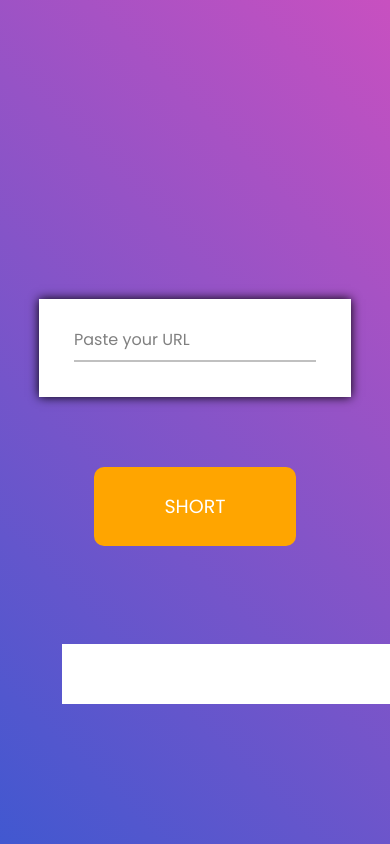
After one commit to qayrat-sultan/itparkbot, a Django app: page /go/shortener/ in a window 390 px wide; the page is wider, and only the part inside the window is pictured. The commit adds this page. Run offline with Django 4.2, Linux system fonts and the light colour scheme; parts of the project's set-up code (start-up, migrations or seed data) failed here and were passed over.

Commit message:
url shortener

```diff
--- a/djongoitpark/config/settings.py
+++ b/djongoitpark/config/settings.py
@@ -133,7 +133,7 @@ EXTRA_LANG_INFO = {
 
 LANG_INFO = dict(django.conf.locale.LANG_INFO, **EXTRA_LANG_INFO)
 django.conf.locale.LANG_INFO = LANG_INFO
-TIME_ZONE = 'UTC'
+TIME_ZONE = 'Asia/Tashkent'
 
 LOCALE_PATHS = [
     BASE_DIR / 'locale/',
@@ -148,7 +148,7 @@ USE_TZ = True
 
 
 STATIC_ROOT = str(BASE_DIR / "staticfiles")
-STATIC_URL = 'static/'
+STATIC_URL = '/static/'
 STATICFILES_DIRS = [BASE_DIR / "static"]
 STATICFILES_FINDERS = [
     "django.contrib.staticfiles.finders.FileSystemFinder",
--- a/djongoitpark/config/urls.py
+++ b/djongoitpark/config/urls.py
@@ -6,7 +6,7 @@ from django.views.generic import TemplateView
 
 urlpatterns = [
     path("", TemplateView.as_view(template_name="home.html"), name="home"),
-    path('go/', include('courses.urls'), name='main'),
+    path('go/', include('courses.urls', namespace='courses'), name='main'),
     path('administration/', admin.site.urls, name='admin'),
 ] + static(settings.MEDIA_URL, document_root=settings.MEDIA_ROOT)
 
--- a/djongoitpark/courses/urls.py
+++ b/djongoitpark/courses/urls.py
@@ -1,9 +1,12 @@
 from django.urls import path
+from django.views.generic import TemplateView
+
 from . import views
 
 app_name = 'courses'
 
 urlpatterns = [
     path('dashboard/', views.index, name='home'),
+    path('shortener/', TemplateView.as_view(template_name='courses/form.html'), name='shortener'),
     path('<str:slug>', views.ExternalLinksView.as_view(), name='home'),
 ]
--- a/djongoitpark/courses/views.py
+++ b/djongoitpark/courses/views.py
@@ -1,4 +1,4 @@
-from django.shortcuts import render
+from django.shortcuts import render, redirect
 from django.views.generic import DetailView
 
 from .models import ExternalLinks
--- /dev/null
+++ b/djongoitpark/static/form.js
@@ -0,0 +1,20 @@
+var div = document.querySelector('.wrap'),
+    btn = document.querySelector('.btn1'),
+    data = document.querySelector('#inp')
+
+
+btn.addEventListener('click', () => {
+    let p = document.createElement('p')
+    let text = document.createTextNode(data.value)
+    p.appendChild(text)
+    div.appendChild(p)
+    div.style.textAlign = 'center'
+    div.style.padding = '20px 0'
+    data.value = ''
+
+    if(p === 2){
+        alert('bunday kiritilmaydi')
+        data.value = ''
+    }
+
+})
--- /dev/null
+++ b/djongoitpark/static/index.css
@@ -0,0 +1,118 @@
+@import url('https://fonts.googleapis.com/css2?family=Inter:wght@200;400&family=Open+Sans:wght@300&family=Poppins:wght@200;300;400;500;600;700&display=swap');
+
+*{
+    margin: 0;
+    padding: 0;
+    box-sizing: border-box;
+    outline: none;
+    font-family: 'Poppins';
+}
+
+body{
+    display: flex;
+    align-items: center;
+    justify-content: center;
+    min-height: 100vh;
+    background: linear-gradient(-135deg, #c850c0,#4158d0);
+}
+
+.btn1{
+    padding: 22px 60px;
+    margin-left: 67px;
+    border: none;
+    cursor: pointer;
+    color: white;
+    border-radius: 10px;
+    font-size: 19px;
+    background: orange;
+    transition: 0.3s;
+}
+
+.btn1:hover{
+    color: orange;
+    background: transparent;
+    border: 1px solid orange;
+    outline: none;
+    position: relative;
+}
+
+.wrapper{
+    width: 750px;
+    box-shadow: 0 0 10px rgba(0,0,0.1);
+    padding: 35px;
+    background: #fff;
+}
+
+.wrapper .input-data{
+    width: 40px;
+    width: 100%;
+    position: relative;
+}
+
+.wrapper .input-data input{
+    height: 100%;
+    width: 100%;
+    border: none;
+    border-bottom: 2px solid silver;
+    font-size: 17px;
+}
+
+.input-data input:focus ~ label,
+.input-data input:valid ~ label{
+    transform: translateY(-20px);
+    font-size: 15px;
+    color: #4158d0;
+}
+
+.wrapper .input-data label{
+    position: absolute;
+    bottom: 10px;
+    left: 0;
+    color: grey;
+    pointer-events: none;
+    transition: all 0.3s ease;
+}
+
+.wrap{
+    position: absolute;
+    width: 250px;
+    padding: 20px 0;
+    background: #fff;
+    bottom: 200px;
+    right: 597px;
+    overflow-y: hidden;
+    overflow-x: auto;
+}
+
+@media(max-width:576px){
+    body{
+        display: flex;
+        flex-direction: column;
+    }
+    .wrapper{
+        width: 80%;
+        height: auto;
+        display: flex;
+        flex-direction: column;
+    }
+    .btn1{
+        padding: 25px 70px;
+        margin-top: 70px;
+        margin-left: 0;
+    }
+
+    .wrap{
+        position: absolute;
+        left: 0;
+        width: 430px;
+        height: 45px;
+        text-align: center;
+        padding: 30px;
+        bottom: 140px;
+        left: 62px;
+        overflow-x: auto;
+    }
+    .wrap p{
+        margin-top: -10px;
+    }
+}
--- /dev/null
+++ b/djongoitpark/templates/courses/form.html
@@ -0,0 +1,23 @@
+<!DOCTYPE html>
+{% load static i18n %}
+<html lang="en">
+  <head>
+    <meta charset="UTF-8" />
+    <meta name="viewport" content="width=device-width, initial-scale=1.0" />
+    <meta http-equiv="X-UA-Compatible" content="ie=edge" />
+    <title>Form Page</title>
+    <link rel="stylesheet" href="{% static 'index.css' %}">
+</head>
+<body>
+    <div class="wrapper">
+        <div class="input-data">
+            <input type="text" id="inp" required>
+            <label>{% trans 'Paste your URL' %}</label>
+        </div>
+    </div>
+
+    <div class="wrap"></div>
+    <button class="btn1">{% trans 'SHORT' %}</button>
+</body>
+<script src="{% static 'form.js' %}"></script>
+</html>
```
Also changed, not shown: djongoitpark/static/style.css (+88 -0 lines), djongoitpark/templates/home.html (+27 -8 lines).
